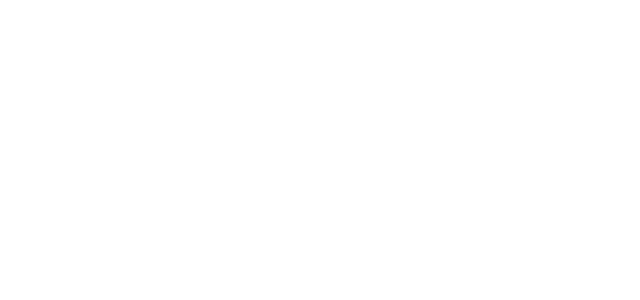
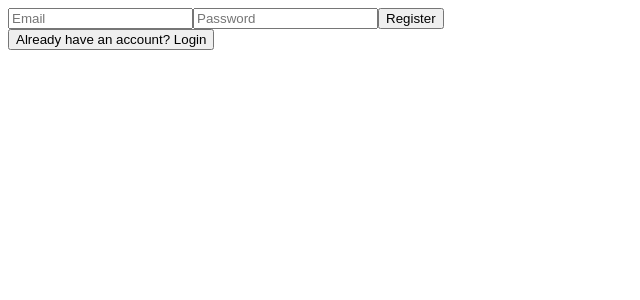
Before and after one commit to Galomer310/StockTrack, a React (Vite) app in the folder frontend/: page /register in a window 1280 px wide. Before the commit this address had no page. Shown: the top 300 px of the page, without its empty margins (0-640 px from the left). Built offline with nearby package versions, Linux system fonts and the light colour scheme.

Commit message:
adding Register.tsx and connecting to database

```diff
--- a/frontend/src/App.tsx
+++ b/frontend/src/App.tsx
@@ -1,5 +1,6 @@
 import { BrowserRouter as Router, Route, Routes } from "react-router-dom";
 import Login from "./pages/Login";
+import Register from "./pages/Register";
 import UserPage from "./pages/UserPage";
 import Home from "./pages/Home";
 
@@ -9,6 +10,7 @@ const App = () => {
       <Routes>
         <Route path="/" element={<Home />} />
         <Route path="/login" element={<Login />} />
+        <Route path="/register" element={<Register />} />
         <Route path="/user" element={<UserPage />} />
       </Routes>
     </Router>
--- a/frontend/src/pages/Home.tsx
+++ b/frontend/src/pages/Home.tsx
@@ -5,6 +5,8 @@ const Home = () => {
     <div className="home-container">
       <h1>Welcome to the Home Page!</h1>
       <Link to="/login">Go to Login</Link>
+      <br />
+      <Link to="/register">Go to Register</Link>
     </div>
   );
 };
--- /dev/null
+++ b/frontend/src/pages/Register.tsx
@@ -0,0 +1,63 @@
+import React, { useState } from "react";
+import { useNavigate } from "react-router-dom";
+
+const Register = () => {
+  const [email, setEmail] = useState("");
+  const [password, setPassword] = useState("");
+  const navigate = useNavigate();
+
+  const handleRegister = async (e: React.FormEvent) => {
+    e.preventDefault();
+
+    const userData = { email, password };
+
+    try {
+      const response = await fetch("http://localhost:3000/auth/register", {
+        method: "POST",
+        headers: { "Content-Type": "application/json" },
+        body: JSON.stringify(userData),
+      });
+
+      if (!response.ok) {
+        const errorData = await response.json();
+        alert(errorData.error || "Registration failed");
+        return;
+      }
+
+      const data = await response.json();
+      console.log("Registration successful:", data);
+
+      // Redirect to login after successful registration
+      navigate("/login");
+    } catch (error) {
+      alert("Error during registration: " + (error as Error).message);
+    }
+  };
+
+  return (
+    <div className="register-container">
+      <form onSubmit={handleRegister}>
+        <input
+          type="email"
+          placeholder="Email"
+          value={email}
+          onChange={(e) => setEmail(e.target.value)}
+          required
+        />
+        <input
+          type="password"
+          placeholder="Password"
+          value={password}
+          onChange={(e) => setPassword(e.target.value)}
+          required
+        />
+        <button type="submit">Register</button>
+      </form>
+      <button onClick={() => navigate("/login")}>
+        Already have an account? Login
+      </button>
+    </div>
+  );
+};
+
+export default Register;
```
